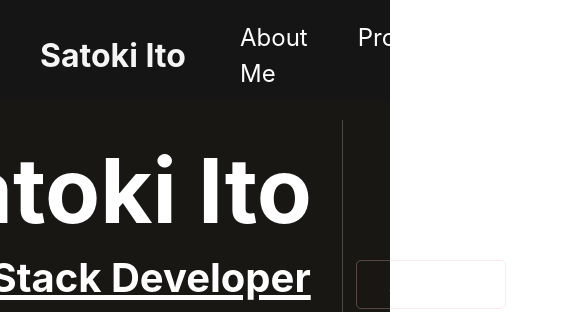
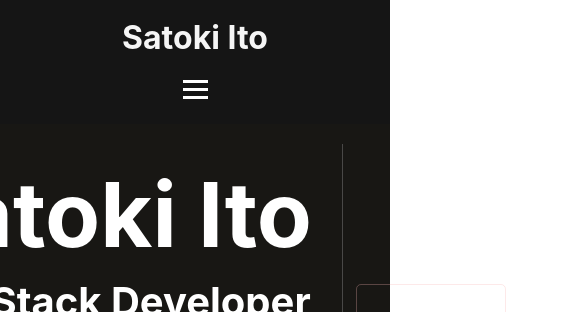
Before and after one commit to Satokii/portfolio, a React (Vite) app: page / in a window 390 px wide. Shown: the top 312 px of the page, 585 px wide, since content can reach past the window. Built offline with nearby package versions, Linux system fonts and the light colour scheme; no server answers.

Commit message:
feat: add header hamburger menu when screensize shrinks

```diff
--- a/src/components/header/index.jsx
+++ b/src/components/header/index.jsx
@@ -1,17 +1,69 @@
-import '../../styles/header/header.css'
+// import { useState } from 'react';
+// import '../../styles/header/header.css'
+
+// function Header() {
+//     const [isMenuOpen, setIsMenuOpen] = useState(false);
+
+//     function jumpToTop() {
+//         window.scrollTo(0, 0)
+//     }
+
+//     const toggleMenu = () => {
+//         setIsMenuOpen(!isMenuOpen);
+//     };
+
+//     return (
+//         <header className='header grid'>
+//             <h1 className='logo' onClick={() => {
+//                 jumpToTop()
+//             }}>Satoki Ito</h1>
+//             <div className="menu-toggle" onClick={toggleMenu}>
+//                 <div className={`bar ${isMenuOpen ? 'active' : ''}`}></div>
+//                 <div className={`bar ${isMenuOpen ? 'active' : ''}`}></div>
+//                 <div className={`bar ${isMenuOpen ? 'active' : ''}`}></div>
+//             </div>
+//             <nav className={`header-nav grid ${isMenuOpen ? 'active' : ''}`}>
+//                 <ul className='header-nav-list grid'>
+//                     <li className='header-about-me'>
+//                         <a href="#about-me">About Me</a>
+//                     </li>
+//                     <li className='header-projects'>
+//                         <a href="#projects">Projects</a>
+//                     </li>
+//                     <li className='header-contact'>
+//                         <a href="#contact">Contact</a>
+//                     </li>
+//                 </ul>
+//             </nav>
+//         </header>
+//     )
+// }
+
+// export default Header
+
+import { useState } from 'react';
+import '../../styles/header/header.css';
 
 function Header() {
+    const [isMenuOpen, setIsMenuOpen] = useState(false);
 
     function jumpToTop() {
-        window.scrollTo(0, 0)
+        window.scrollTo(0, 0);
     }
+
+    const toggleMenu = () => {
+        setIsMenuOpen(!isMenuOpen);
+    };
 
     return (
         <header className='header grid'>
-            <h1 className='logo' onClick={() => {
-                jumpToTop()
-            }}>Satoki Ito</h1>
-            <nav className='header-nav grid'>
+            <h1 className='logo' onClick={() => jumpToTop()}>Satoki Ito</h1>
+            <div className="menu-toggle" onClick={toggleMenu}>
+                <div className={`bar ${isMenuOpen ? 'active' : ''}`}></div>
+                <div className={`bar ${isMenuOpen ? 'active' : ''}`}></div>
+                <div className={`bar ${isMenuOpen ? 'active' : ''}`}></div>
+            </div>
+            <nav className={`header-nav grid ${isMenuOpen ? 'active' : ''}`}>
                 <ul className='header-nav-list grid'>
                     <li className='header-about-me'>
                         <a href="#about-me">About Me</a>
@@ -28,4 +80,4 @@ function Header() {
     )
 }
 
-export default Header
+export default Header;
--- a/src/styles/header/header.css
+++ b/src/styles/header/header.css
@@ -1,34 +1,99 @@
 .header {
-    grid-template-columns: 200px 1fr;
+    grid-template-columns: auto 1fr;
     align-items: center;
-    height: 100px;
+    background-color: rgb(21, 21, 21);
+    color: white;
+    position: sticky;
+    width: 100%;
+    min-height: 100px;
     padding: 20px 40px;
-    position: sticky;
     top: 0;
-    background-color: rgb(21, 21, 21);
-    z-index: 1;
+    z-index: 1000;
 }
 
 .logo {
+    margin: 0;
     color: whitesmoke;
-}
-
-.logo:hover {
     cursor: pointer;
 }
 
+.menu-toggle {
+    display: none;
+    cursor: pointer;
+    justify-self: center;
+}
+
 .header-nav {
-    justify-items: end;
+    grid-auto-flow: column;
+    gap: 20px;
+    justify-content: end;
+    overflow: hidden;
 }
 
 .header-nav-list {
-    grid-template-columns: repeat(3, auto);
+    list-style: none;
+    grid-auto-flow: column;
     gap: 50px;
     font-size: 24px;
+    transition: 0.5s;
 }
 
 .header-nav-list > li:hover {
-    color: white;
     cursor: pointer;
     transform: scale(1.05);
 }
+
+/* HAMBURGER MENU */
+.bar {
+    width: 25px;
+    height: 3px;
+    background-color: white;
+    margin: 5px 0;
+    transition: 0.4s;
+}
+
+.bar.active:nth-child(1) {
+    transform: rotate(-45deg) translate(-5px, 6px);
+}
+
+.bar.active:nth-child(2) {
+    opacity: 0;
+}
+
+.bar.active:nth-child(3) {
+    transform: rotate(45deg) translate(-5px, -6px);
+}
+
+@media screen and (max-width: 768px) {
+    .menu-toggle {
+        display: block;
+    }
+
+    .header {
+        grid-template-columns: 1fr;
+    }
+
+    .header-nav {
+        grid-auto-flow: row;
+        justify-content: center;
+        overflow: hidden;
+        max-height: 0;
+        transition: max-height 0.3s ease-out;
+    }
+
+    .header-nav.active {
+        max-height: 200px;
+    }
+
+    .logo {
+        justify-self: center;
+        padding-bottom: 20px;
+    }
+
+    .header-nav-list {
+        grid-auto-flow: row;
+        gap: 20px;
+        justify-items: center;
+        padding-top: 10px;
+    }
+}
```
